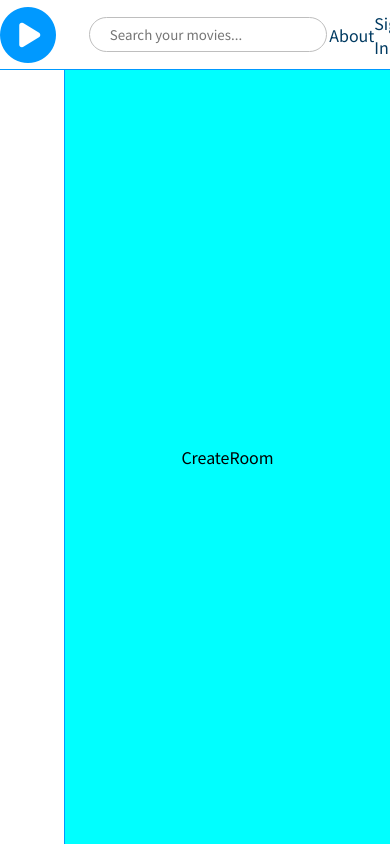
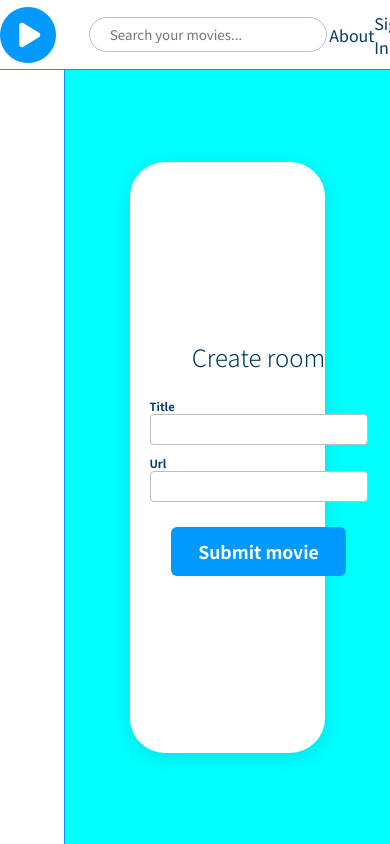
Before and after one commit to KappaPrajd/watch-together, a React app in the folder client/: page / in a window 390 px wide. Shown: the top 844 px of the page. Built offline with nearby package versions, Linux system fonts and the light colour scheme.

Commit message:
login page responsibility added for mobile devices, added form for adding movies, created Variables.css(not in use yet), created base for profile information

```diff
--- a/client/src/components/CreateRoom.js
+++ b/client/src/components/CreateRoom.js
@@ -1,7 +1,23 @@
 import React from "react";
+import "./css/CreateRoom.css";
 
 const CreateRoom = () => {
-  return <div>CreateRoom</div>;
+  return (
+    <div className="create_room_box">
+      <form>
+        <div className="form-header">
+          <h3>Create room</h3>
+        </div>
+        <div className="form-body">
+          <label>Title</label>
+          <input type="text" name="movie_title"></input>
+          <label>Url</label>
+          <input type="text" name="movie_url"></input>
+          <button name="form_button">Submit movie</button>
+        </div>
+      </form>
+    </div>
+  );
 };
 
 export default CreateRoom;
--- a/client/src/components/Landing.js
+++ b/client/src/components/Landing.js
@@ -1,5 +1,6 @@
 import React from "react";
 import Navbar from "./Navbar";
+import ProfileInfo from "./ProfileInfo";
 import Library from "./Library";
 import CreateRoom from "./CreateRoom";
 import "./css/Landing.css";
@@ -9,6 +10,7 @@ const Landing = () => {
     <React.Fragment>
       <Navbar />
       <Library />
+      <ProfileInfo />
       <div className="add-movie">
         <CreateRoom />
       </div>
--- /dev/null
+++ b/client/src/components/ProfileInfo.js
@@ -0,0 +1,8 @@
+import React from "react";
+import "./css/Profile_info.css";
+
+const ProfileInfo = () => {
+  return <div className="profile_info_box">es</div>;
+};
+
+export default ProfileInfo;
--- a/client/src/components/css/Auth.css
+++ b/client/src/components/css/Auth.css
@@ -3,6 +3,7 @@
   height: 100vh;
   display: grid;
   grid-template-columns: 0 45% 55%;
+  grid-template-rows: repeat(5, 1fr);
 }
 
 .left-panel {
@@ -115,3 +116,23 @@ form button:hover {
   height: 100vh;
   width: 50vw;
 }
+@media only screen and (max-width: 600px) {
+  .grid-container {
+    grid-template-columns: repeat(3, 1fr);
+  }
+  .left-panel {
+    grid-column-start: 2;
+    grid-row-start: 2;
+  }
+  .left-panel img {
+    max-height: 100%;
+    max-width: 100%;
+  }
+  .wave {
+    display: none;
+  }
+  .right-panel {
+    grid-column-start: 2;
+    grid-row-start: 3;
+  }
+}
--- /dev/null
+++ b/client/src/components/css/CreateRoom.css
@@ -0,0 +1,27 @@
+.create_room_box {
+  display: grid;
+  grid-template-columns: repeat(3, 10fr);
+  grid-template-rows: repeat(3, 10fr);
+  width: 50vw;
+  height: 70vh;
+  box-shadow: 0 4px 20px 0 rgba(0, 58, 97, 0.15);
+  border-radius: 35px;
+  padding: 30px 70px;
+  background-color: white;
+}
+.create_room_box > form {
+  display: grid;
+  width: 30vw;
+  height: 50vh;
+  grid-column-start: 2;
+  grid-row-start: 2;
+  justify-content: center;
+  align-content: center;
+}
+
+.form-body {
+  display: grid;
+}
+.form-header {
+  justify-self: center;
+}
--- /dev/null
+++ b/client/src/components/css/Profile_info.css
@@ -0,0 +1,5 @@
+.profile_info_box {
+  grid-column: 12 / 10;
+  grid-row: 2 / 8;
+  background-color: aliceblue;
+}
--- /dev/null
+++ b/client/src/components/css/Variables.css
@@ -0,0 +1,3 @@
+:root {
+  --main-background-color: white;
+}
```
